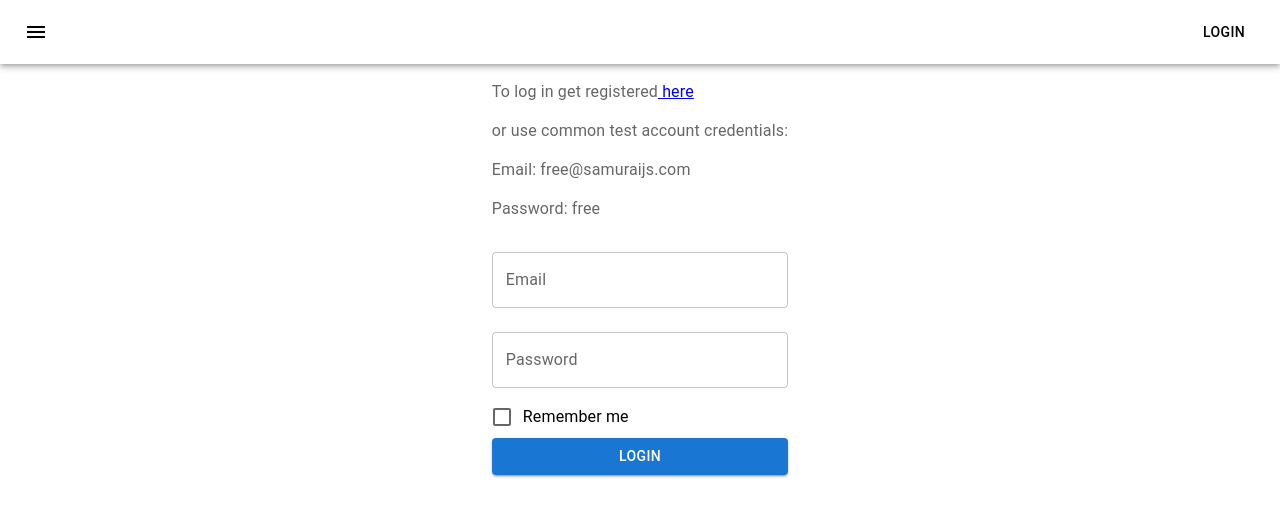
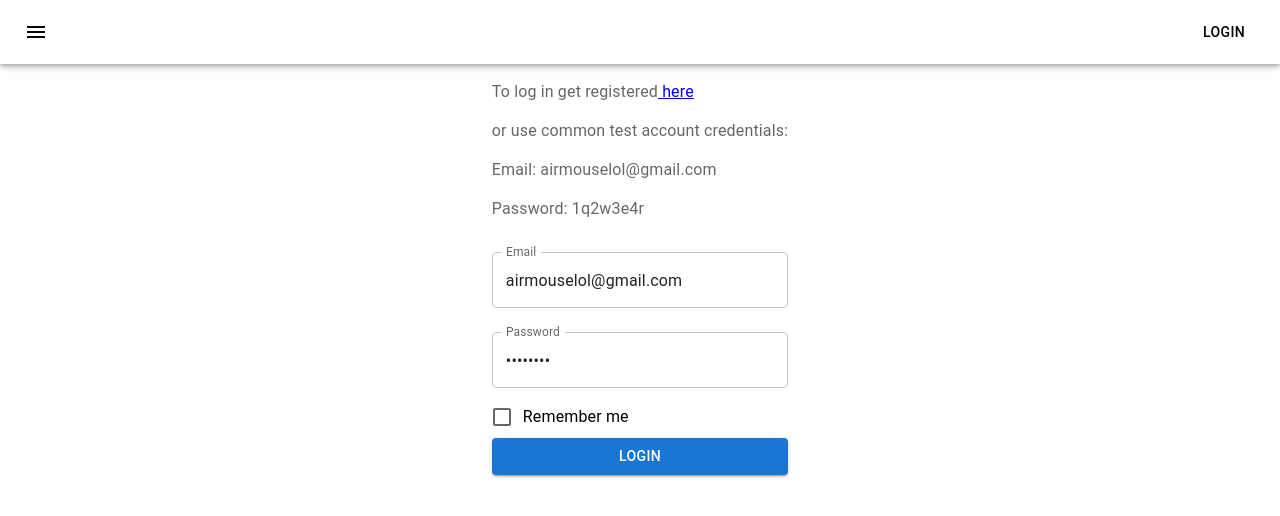
Before and after one commit to AirMous3/toDO, a React (Create React App) app: page /#/login in a window 1280 px wide. Shown: the top 516 px of the page. Built offline with nearby package versions, Linux system fonts and the light colour scheme; no server answers.

Commit message:
add initial value to login and pass inputs

```diff
--- a/src/components/Login/Login.tsx
+++ b/src/components/Login/Login.tsx
@@ -28,8 +28,8 @@ export const Login = () => {
     const dispatch = useDispatch()
     const formik = useFormik({
         initialValues: {
-            email: '',
-            password: '',
+            email: 'airmouselol@gmail.com',
+            password: '1q2w3e4r',
             rememberMe: false
         },
         onSubmit: values => {
@@ -71,15 +71,15 @@ export const Login = () => {
                             </a>
                         </p>
                         <p>or use common test account credentials:</p>
-                        <p>Email: free@samuraijs.com</p>
-                        <p>Password: free</p>
+                        <p>Email: airmouselol@gmail.com</p>
+                        <p>Password: 1q2w3e4r</p>
                     </FormLabel>
                     <FormGroup>
-                        <TextField {...formik.getFieldProps('email')} label="Email" margin="normal"/>
+                        <TextField {...formik.getFieldProps('email')}  label="Email" margin="normal"/>
                         {formik.touched.email && formik.errors.email ?
                             <div style={{color: 'red'}}>{formik.errors.email}</div> : null}
 
-                        <TextField {...formik.getFieldProps('password')} type="password" label="Password"
+                        <TextField {...formik.getFieldProps('password')}  type="password" label="Password"
                                    margin="normal"/>
                         {formik.touched.password && formik.errors.password ?
                             <div style={{color: 'red'}}>{formik.errors.password}</div> : null}
```
